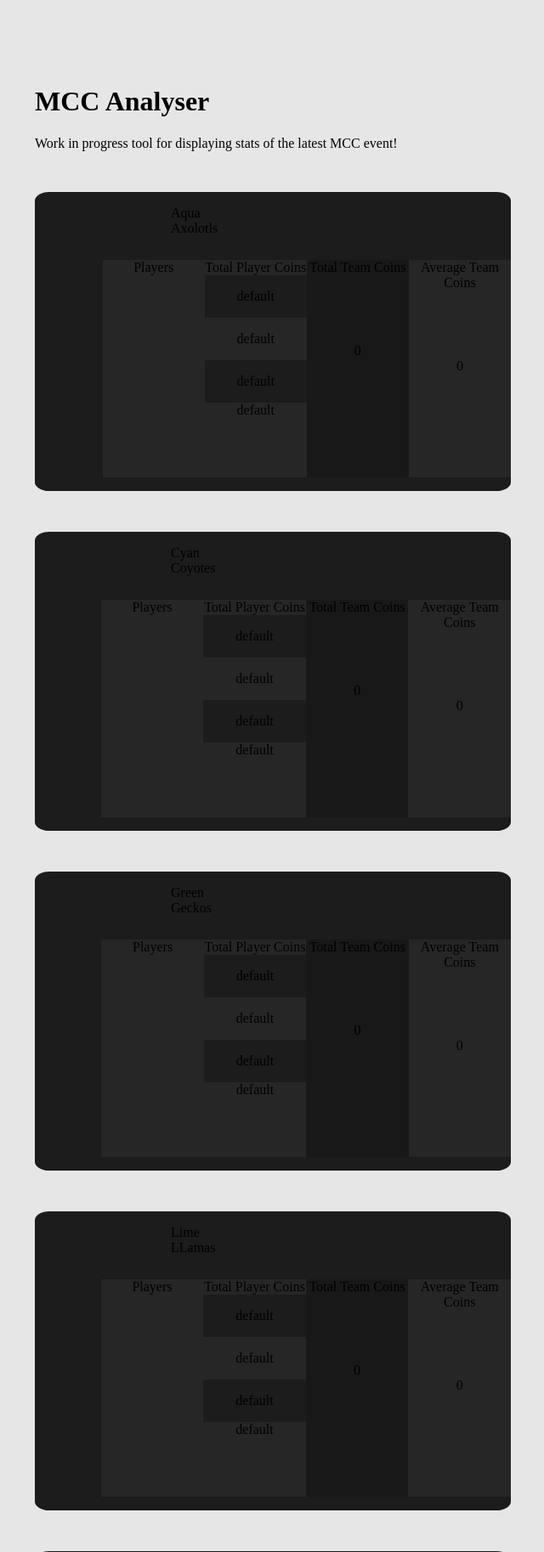
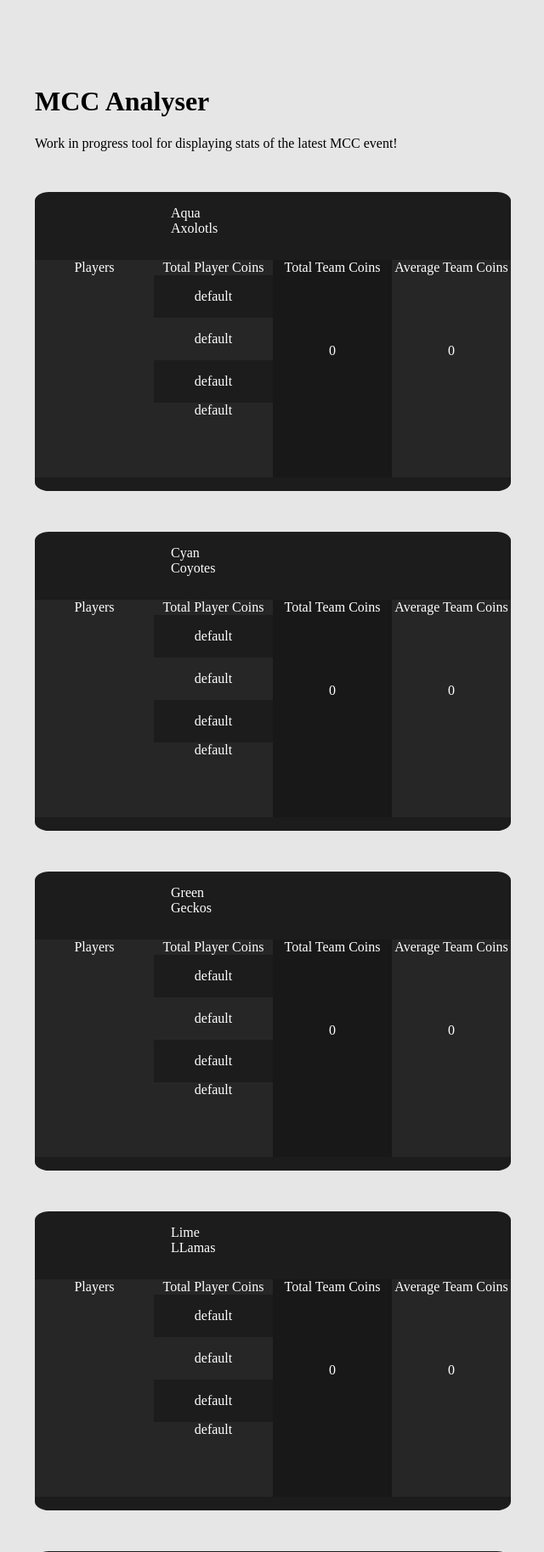
Before and after one commit to TensegrityBlockxels/mccstats, a Flask app: page / in a window 1280 px wide. Shown: the top 1827 px of the page at 85% size, without its empty margins (39-679 px from the left). Run offline with Flask 2, Linux system fonts and the light colour scheme; parts of the project's set-up code (start-up, migrations or seed data) failed here and were passed over; some web fonts are replaced.

Commit message:
Fixed styling for team tables.

```diff
--- a/static/styles/container.css
+++ b/static/styles/container.css
@@ -7,9 +7,12 @@
   border-radius: 3%;
   width: clamp(25rem, 60rem, 50%);
   height: 22rem;
+  color: #ffffff;
 }
 div.container-header {
   position: relative;
+  width: 0;
+  height: 5rem;
 }
 div.container-header > span {
   position: relative;
```
